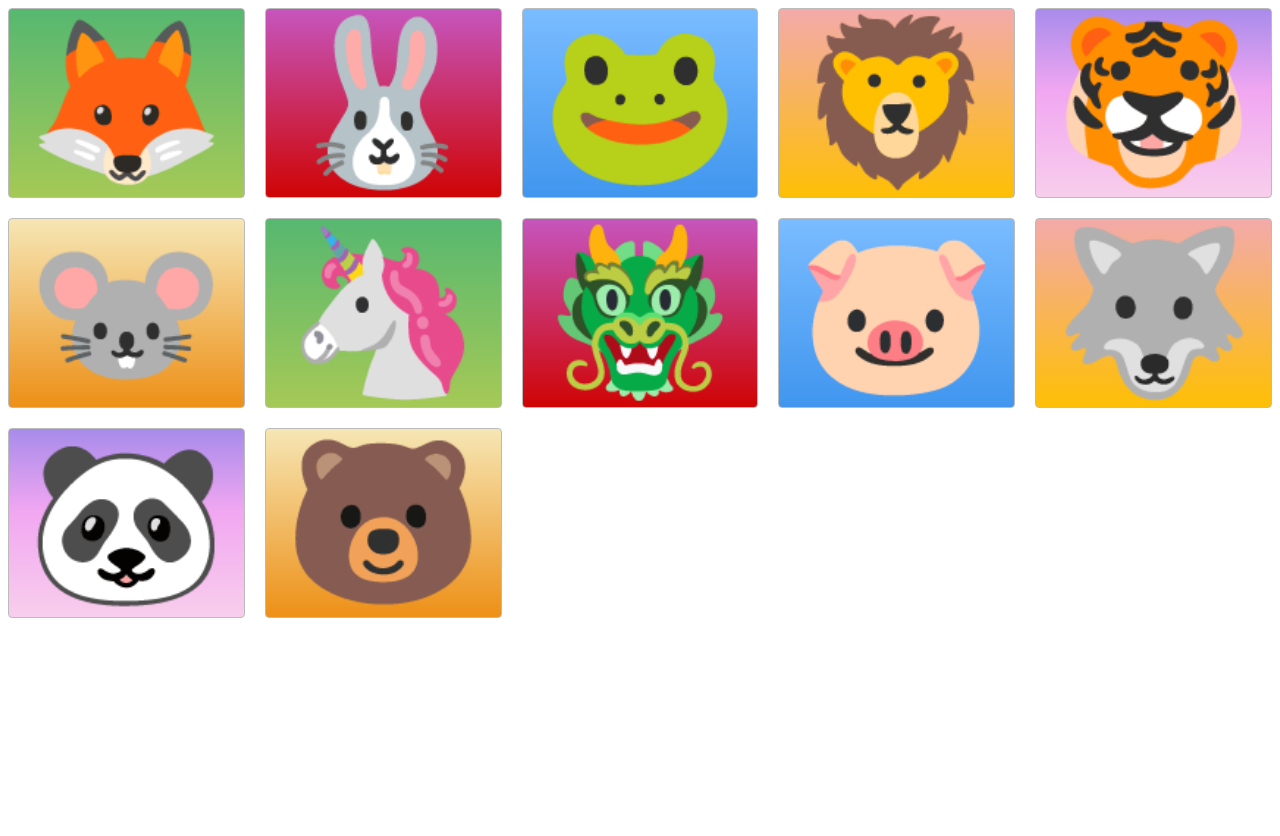
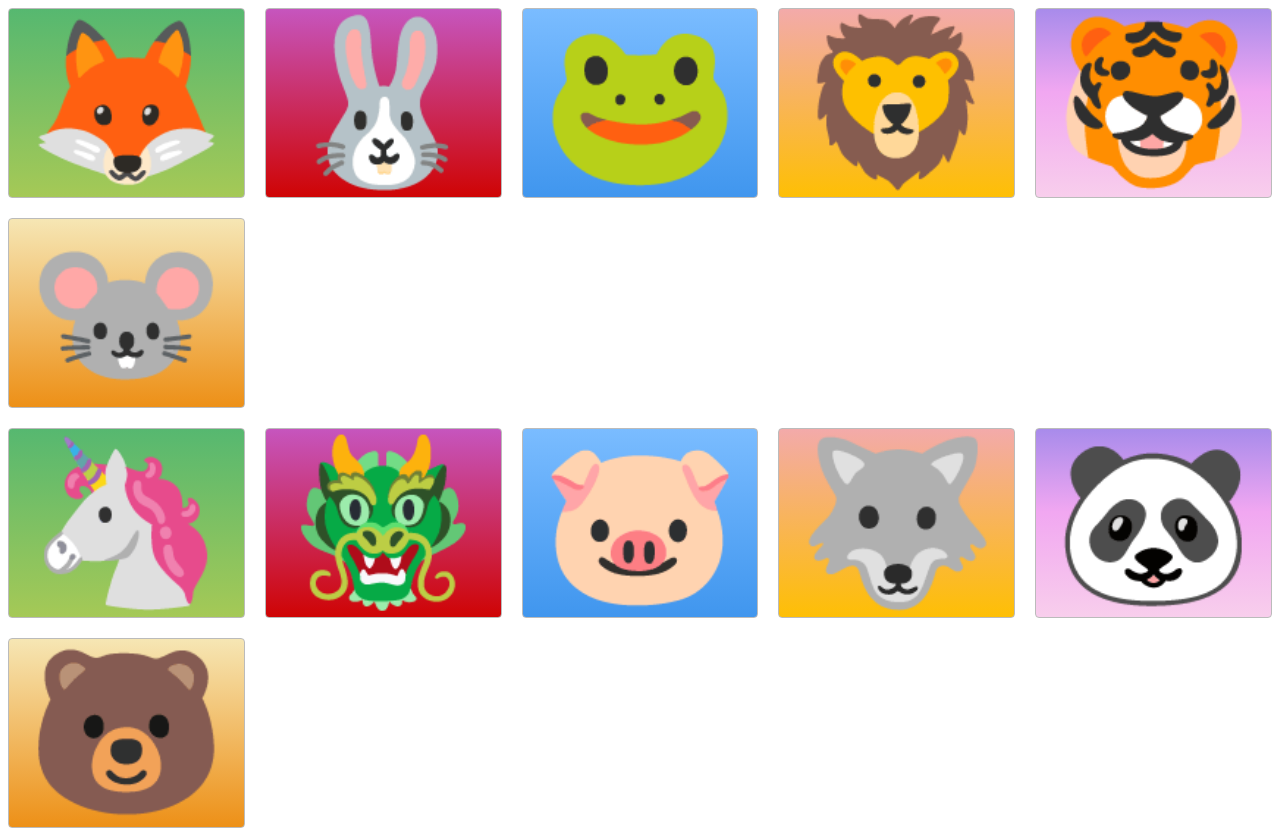
Before and after one commit to Tiffany-silva/gridTut, a plain HTML site: page tutorial_project/gridtut/index.html in a window 1280 px wide. Before the commit the page ends 800 px from the top, so only its background shows below. Drawn offline with Linux system fonts and the light colour scheme.

Commit message:
formatted_grid

```diff
--- a/tutorial_project/gridtut/style.css
+++ b/tutorial_project/gridtut/style.css
@@ -6,7 +6,11 @@
 
 }
 
+.green{
+    grid-column-start:1;
+    grid-column-end: 2;
 
+}
 
 .zone {
     cursor:pointer;
```
Also changed, not shown: 1 other file.
